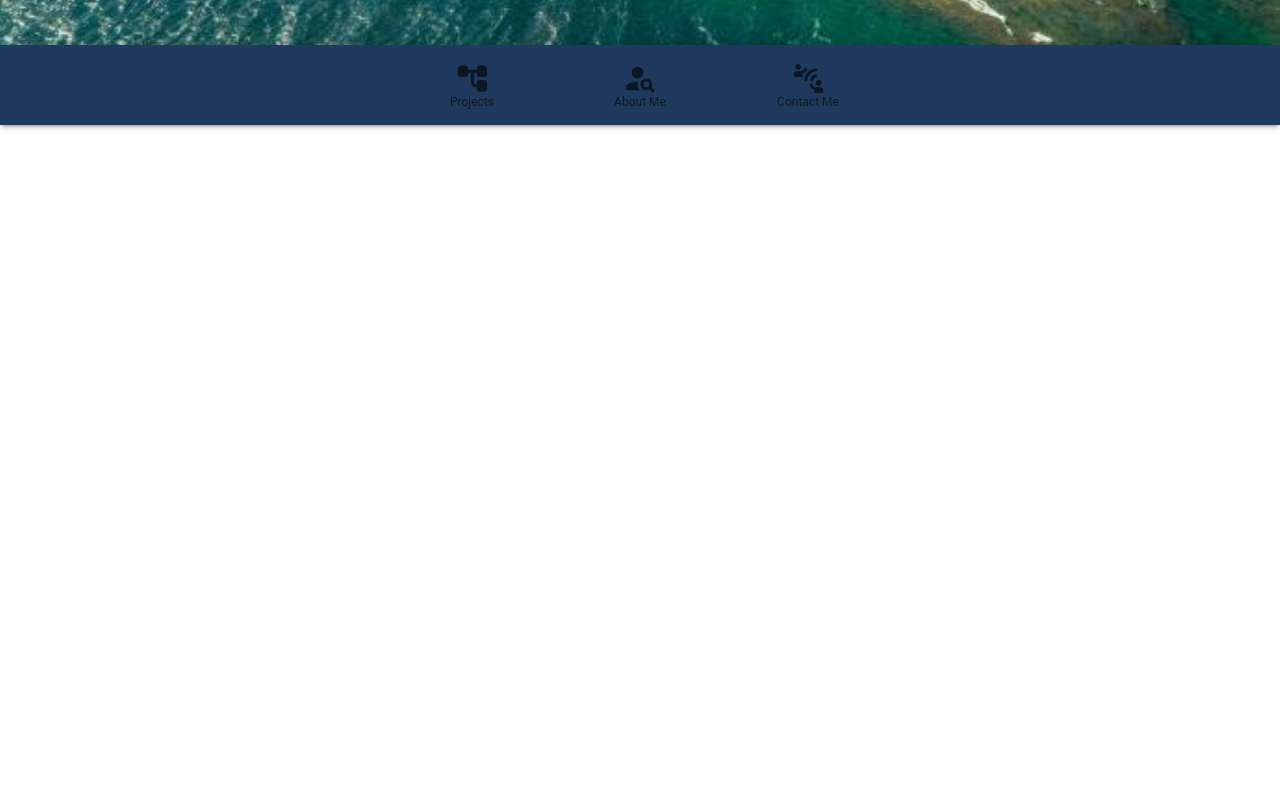
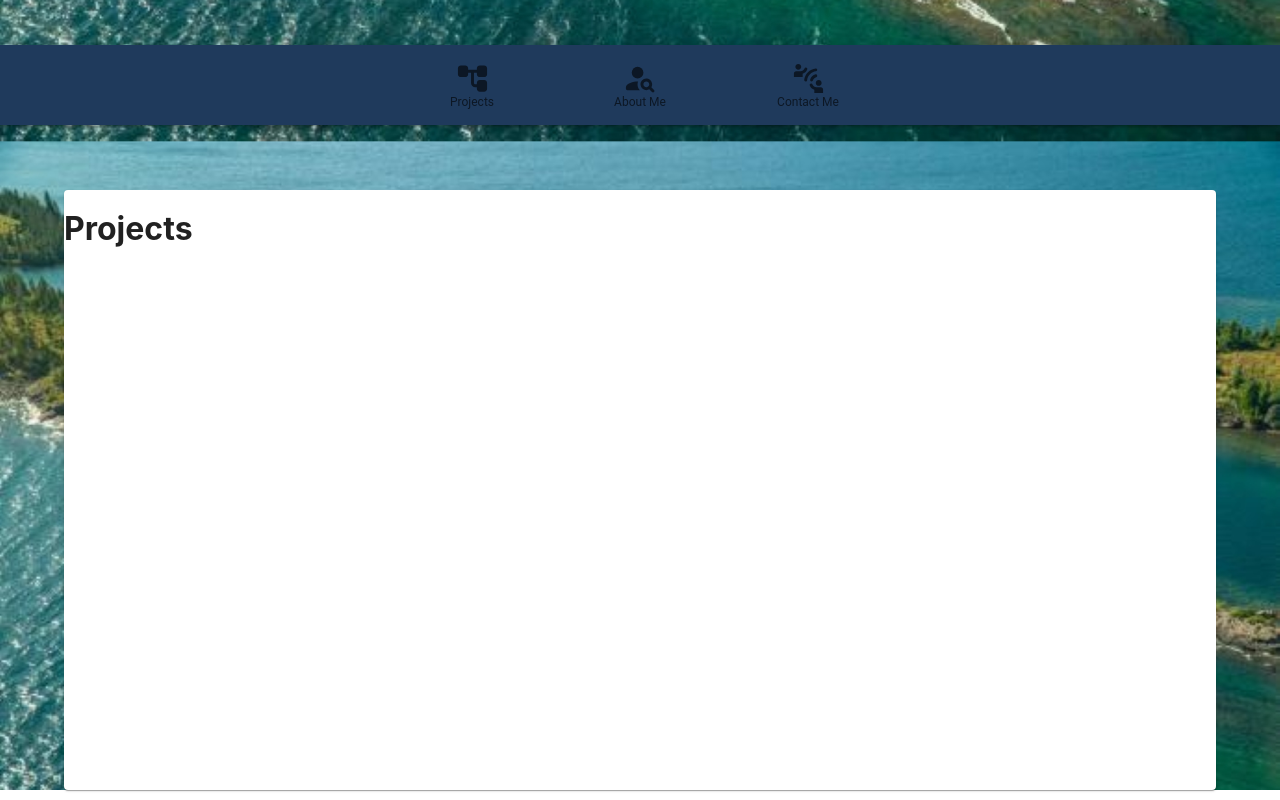
Before and after one commit to MoxUFO/Mox-file, a React (Create React App) app in the folder mox_portfolio/: page / in a window 1280 px wide. Shown: the part 675-1475 px from the top of the page. Before the commit the page ends 865 px from the top, so only its background shows below. Built offline with nearby package versions, Linux system fonts and the light colour scheme.

Commit message:
added basic project container

```diff
--- a/mox_portfolio/src/App.css
+++ b/mox_portfolio/src/App.css
@@ -1,9 +1,9 @@
 .back-drop{
-height: 100vh;
+/* height: 100vh; */
 /* background-color: #1F3A5C; */
 background: url('./assests/images/super.jpg');
 background-size: cover;
-background-position: center;
+/* background-position: center; */
 background-attachment: fixed;
 
 }
--- a/mox_portfolio/src/assests/css/Intro.css
+++ b/mox_portfolio/src/assests/css/Intro.css
@@ -20,7 +20,7 @@
 
 @media (max-width: 480px) {
     .intro-card{
-        margin-top: 5%;
+        /* margin-top: 5%; */
         width: 90%;
         background-color: #E1DDCB !important;
     }
--- a/mox_portfolio/src/assests/css/PortfolioContainer.css
+++ /dev/null
@@ -1,3 +0,0 @@
-.content{
-    height: 100% !important;
-}
--- a/mox_portfolio/src/components/PortfolioContaner.js
+++ b/mox_portfolio/src/components/PortfolioContaner.js
@@ -8,6 +8,7 @@ export default function PortfolioContaner() {
   return (
     <div className='content'>
      < Intro />
+     <Projects />
       <NavBar />
     </div>
   )
--- a/mox_portfolio/src/components/Projects.js
+++ b/mox_portfolio/src/components/Projects.js
@@ -1,10 +1,11 @@
 import React from 'react'
+import { Card } from '@mui/material'
 import '../assests/css/Projects.css'
 
 export default function Projects() {
   return (
-    <div className='project-container' >
+    <Card className='project-container' >
         <h1> Projects</h1>
-    </div>
+    </Card>
   )
 }
```
